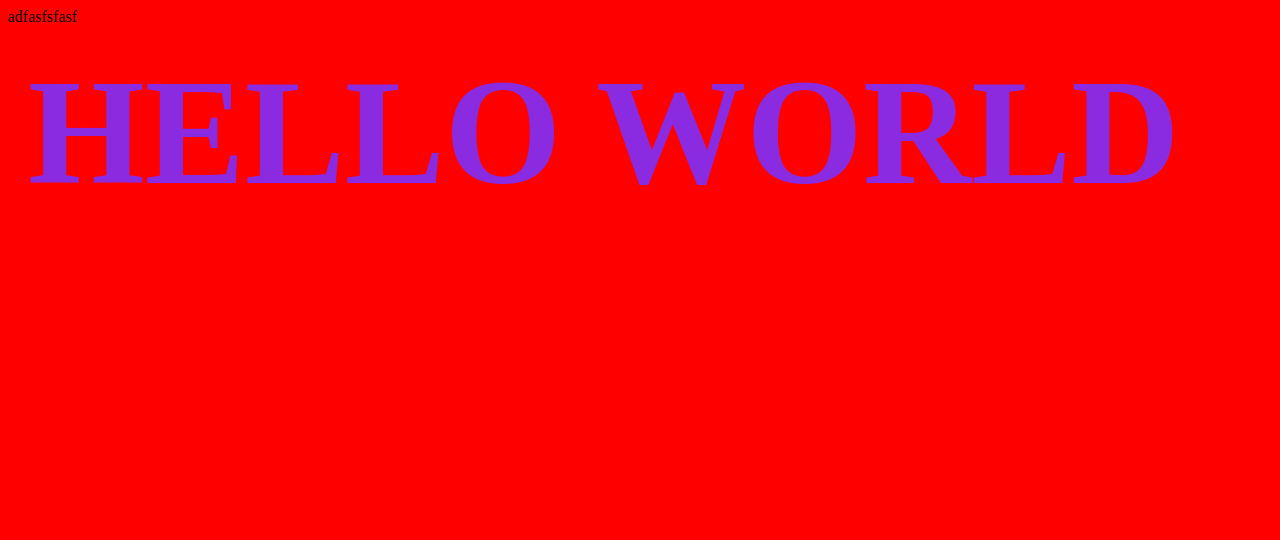
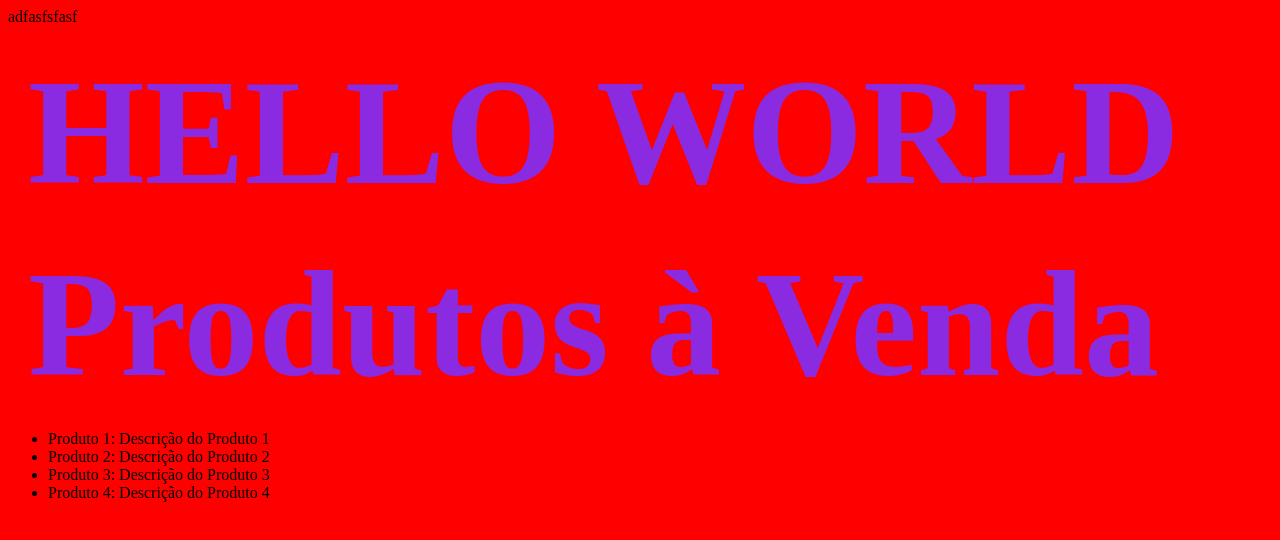
Before and after one commit to Andrey-Marques/vendas-wa, a plain HTML site: page indexx.html in a window 1280 px wide. Drawn offline with Linux system fonts and the light colour scheme.

Commit message:
commit da issue #04

```diff
--- a/indexx.html
+++ b/indexx.html
@@ -9,5 +9,12 @@
 <body>
     adfasfsfasf
     <h1>HELLO WORLD</h1>
+    <h1>Produtos à Venda</h1>
+    <ul>
+    <li>Produto 1: Descrição do Produto 1</li>
+    <li>Produto 2: Descrição do Produto 2</li>
+    <li>Produto 3: Descrição do Produto 3</li>
+    <li>Produto 4: Descrição do Produto 4</li>
+    </ul>
 </body>
 </html>
```
